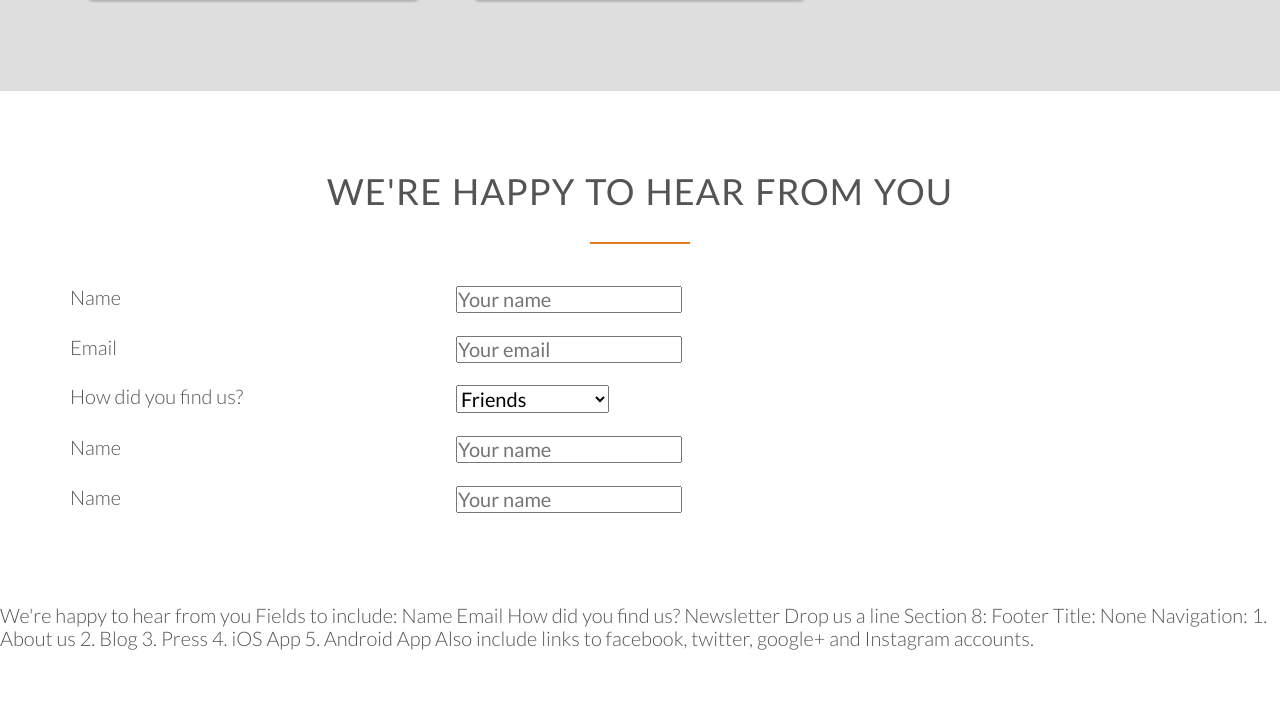
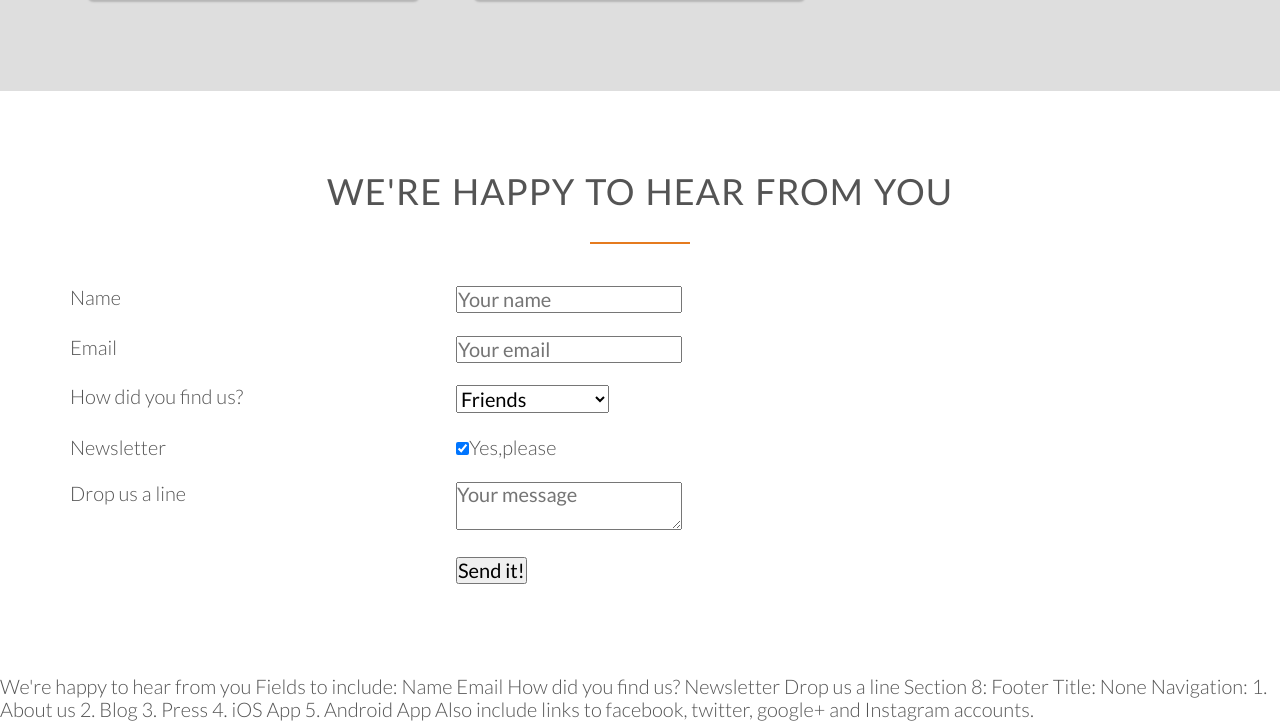
Before and after one commit to jakubfolta/BuildResponsiveRealWorldWebsites, a website: page index.html in a window 1280 px wide. Shown: the part 4483-5204 px from the top of the page. Before the commit the page ends 5133 px from the top, so only its background shows below. Drawn offline with nearby package versions, Linux system fonts and the light colour scheme.

Commit message:
Continue - form section.

```diff
--- a/index.html
+++ b/index.html
@@ -334,7 +334,7 @@
         <form method="post" action="#" class="contact-form">
           <div class="row">
             <div class="col span-1-of-3">
-              <label>Name</label>
+              <label for="name">Name</label>
             </div>
             <div class="col span-2-of-3">
               <input type="text" name="name" id="name" placeholder="Your name" required/>
@@ -342,7 +342,7 @@
           </div>
           <div class="row">
             <div class="col span-1-of-3">
-              <label>Email</label>
+              <label for="email">Email</label>
             </div>
             <div class="col span-2-of-3">
               <input type="email" name="email" id="email" placeholder="Your email" required/>
@@ -350,11 +350,11 @@
           </div>
           <div class="row">
             <div class="col span-1-of-3">
-              <label>How did you find us?</label>
+              <label for="find-us">How did you find us?</label>
             </div>
             <div class="col span-2-of-3">
               <select name="find-us" id="find-us">
-                <option value="friends">Friends</option>
+                <option value="friends" selected>Friends</option>
                 <option value="search">Search engine</option>
                 <option value="ad">Advertisement</option>
                 <option value="other">Other</option>
@@ -363,18 +363,26 @@
           </div>
           <div class="row">
             <div class="col span-1-of-3">
-              <label>Name</label>
+              <label>Newsletter</label>
             </div>
             <div class="col span-2-of-3">
-              <input type="text" name="name" id="name" placeholder="Your name" required/>
+              <input type="checkbox" name="news" id="news" checked/>Yes,please
             </div>
           </div>
           <div class="row">
             <div class="col span-1-of-3">
-              <label>Name</label>
+              <label>Drop us a line</label>
             </div>
             <div class="col span-2-of-3">
-              <input type="text" name="name" id="name" placeholder="Your name" required/>
+              <textarea name="message" placeholder="Your message"></textarea>
+            </div>
+          </div>
+          <div class="row">
+            <div class="col span-1-of-3">
+              <label>&nbsp;</label>
+            </div>
+            <div class="col span-2-of-3">
+              <input type="submit" value="Send it!" />
             </div>
           </div>
         </form>
```
